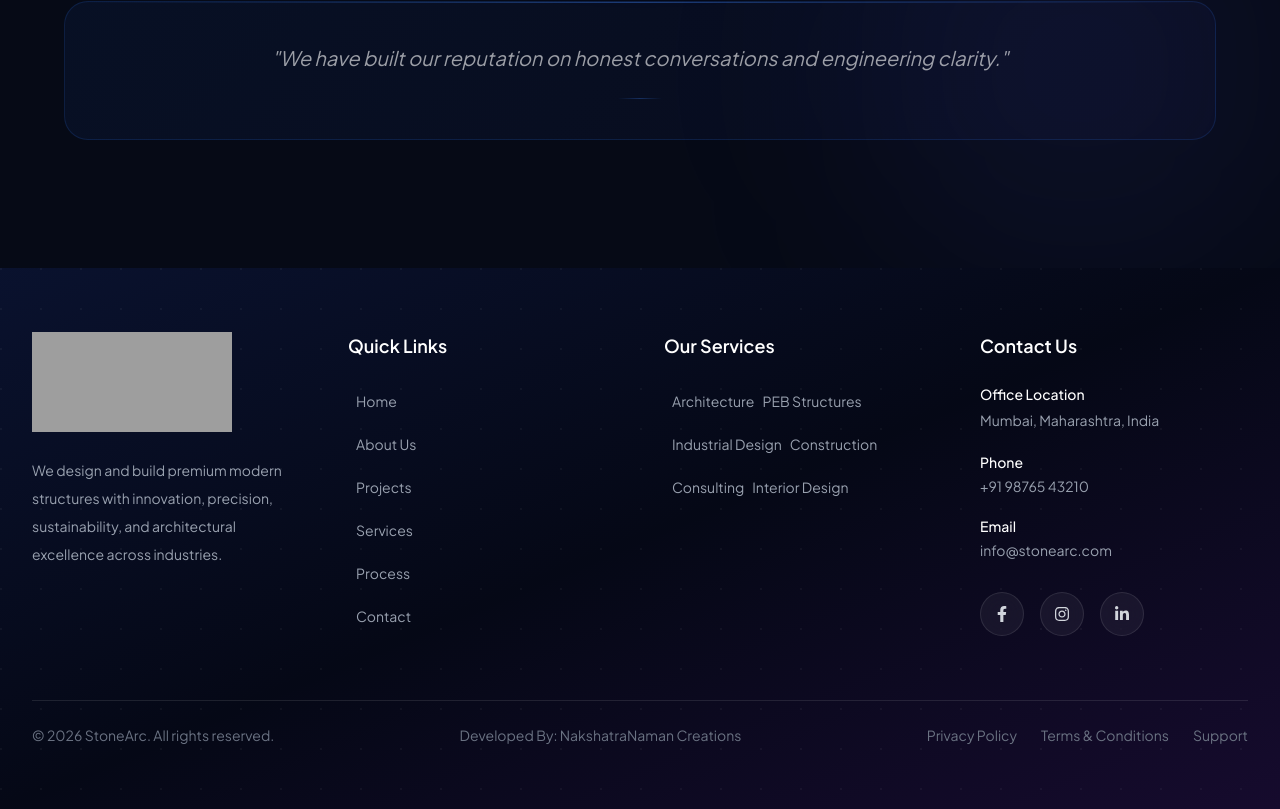
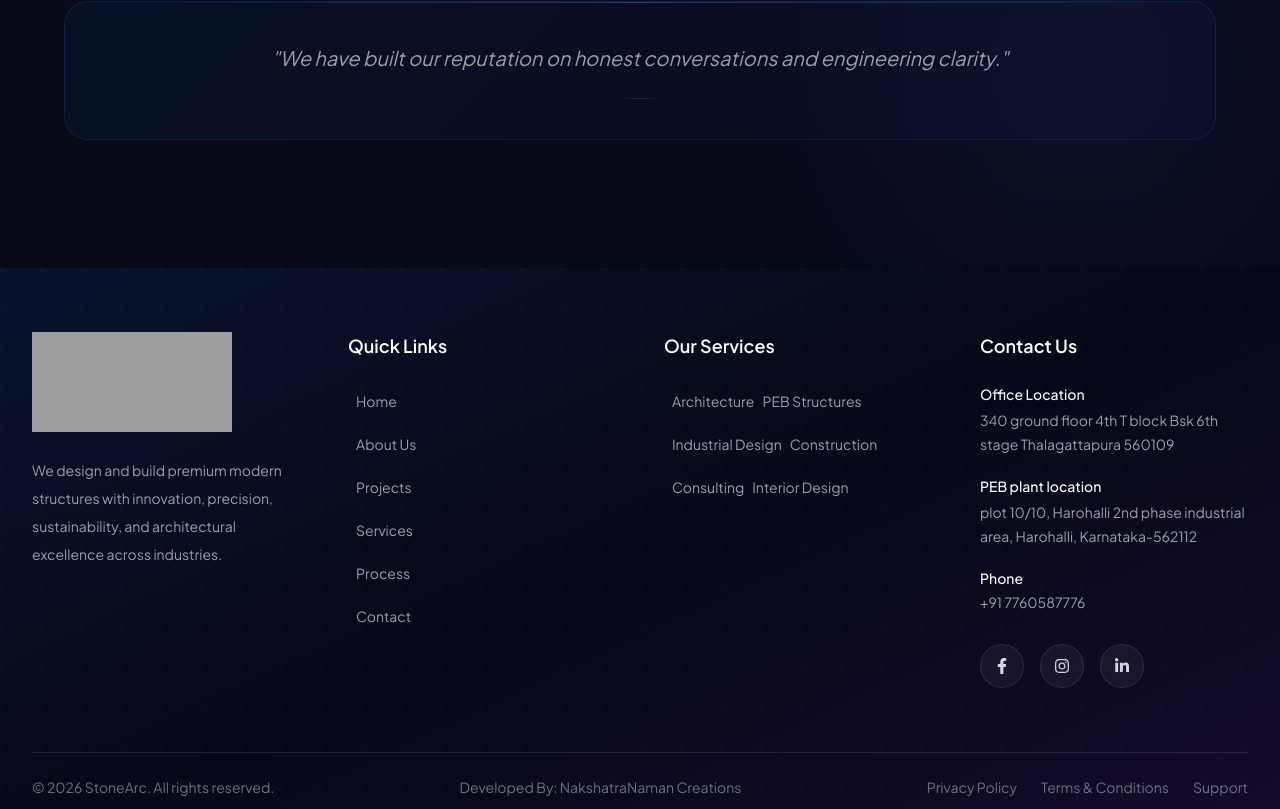
Before and after one commit to mumbaiops45/Stonearc, a Next.js app: page /contact in a window 1280 px wide. Shown: the part 4575-5384 px from the top of the page. Built offline with nearby package versions, Linux system fonts and the light colour scheme; grey boxes are pictures that could not be loaded.

Commit message:
Add location

```diff
--- a/src/app/component/Footer.jsx
+++ b/src/app/component/Footer.jsx
@@ -116,7 +116,17 @@ const Footer = () => {
                 </p>
 
                 <p className="mt-1 leading-6">
-                  Mumbai, Maharashtra, India
+                  340 ground floor 4th T block Bsk 6th stage Thalagattapura 560109
+                </p>
+              </div>
+
+              <div>
+                <p className="font-medium text-white">
+                  PEB plant location
+                </p>
+
+                <p className="mt-1 leading-6">
+                  plot 10/10, Harohalli 2nd phase industrial area, Harohalli, Karnataka-562112
                 </p>
               </div>
 
@@ -126,14 +136,14 @@ const Footer = () => {
                 </p>
 
                 <a
-                  href="tel:+919876543210"
+                  href="tel:+917760587776"
                   className="mt-1 block hover:text-white transition"
                 >
-                  +91 98765 43210
+                  +91 7760587776
                 </a>
               </div>
 
-              <div>
+              {/* <div>
                 <p className="font-medium text-white">
                   Email
                 </p>
@@ -144,7 +154,7 @@ const Footer = () => {
                 >
                   info@stonearc.com
                 </a>
-              </div>
+              </div> */}
             </div>
 
 
@@ -154,7 +164,7 @@ const Footer = () => {
                 href="https://facebook.com"
                 target="_blank"
                 rel="noopener noreferrer"
-                className="flex h-11 w-11 items-center justify-center rounded-full border border-white/10 bg-white/5 text-gray-300 backdrop-blur-md transition-all duration-300 hover:-translate-y-1 hover:border-blue-500 hover:bg-blue-600 hover:text-white"
+                className="flex h-11 w-11 items-center justify-center rounded-full border border-white/10 bg-white/5 text-gray-300 backdrop-blur-md transition-all duration-300 hover:-translate-y-1 hover:border-blue-500 hover:bg-white hover:text-black"
               >
                 <FaFacebookF />
               </a>
@@ -163,7 +173,7 @@ const Footer = () => {
                 href="https://instagram.com"
                 target="_blank"
                 rel="noopener noreferrer"
-                className="flex h-11 w-11 items-center justify-center rounded-full border border-white/10 bg-white/5 text-gray-300 backdrop-blur-md transition-all duration-300 hover:-translate-y-1 hover:border-pink-500 hover:bg-pink-600 hover:text-white"
+                className="flex h-11 w-11 items-center justify-center rounded-full border border-white/10 bg-white/5 text-gray-300 backdrop-blur-md transition-all duration-300 hover:-translate-y-1 hover:border-pink-500 hover:bg-white hover:text-black"
               >
                 <FaInstagram />
               </a>
@@ -172,7 +182,7 @@ const Footer = () => {
                 href="https://linkedin.com"
                 target="_blank"
                 rel="noopener noreferrer"
-                className="flex h-11 w-11 items-center justify-center rounded-full border border-white/10 bg-white/5 text-gray-300 backdrop-blur-md transition-all duration-300 hover:-translate-y-1 hover:border-cyan-500 hover:bg-cyan-600 hover:text-white"
+                className="flex h-11 w-11 items-center justify-center rounded-full border border-white/10 bg-white/5 text-gray-300 backdrop-blur-md transition-all duration-300 hover:-translate-y-1 hover:border-cyan-500 hover:bg-white hover:text-black"
               >
                 <FaLinkedinIn />
               </a>
--- a/src/app/contact/page.jsx
+++ b/src/app/contact/page.jsx
@@ -446,7 +446,7 @@ const Page = () => {
 
                                 <div className="space-y-5" >
                                     {[
-                                        { icon: "📞", label: "Phone", value: "+91 9087654321" },
+                                        { icon: "📞", label: "Phone", value: "+91 7760587776" },
                                         { icon: "✉️", label: "Email", value: "contact@stonearc.com" },
                                         { icon: "🌐", label: "Website", value: "www.stonearc.com" },
                                     ].map(({ icon, label, value }) => (
--- a/src/app/stonearc/page.jsx
+++ b/src/app/stonearc/page.jsx
@@ -170,7 +170,7 @@ const page = () => {
                         className="max-w-4xl"
                     >
 
-                        <div className="inline-flex items-center gap-3 px-5 py-2 rounded-full border border-blue-500/30 bg-blue-500/10 mb-8">
+                        {/* <div className="inline-flex items-center gap-3 px-5 py-2 rounded-full border border-blue-500/30 bg-blue-500/10 mb-8">
 
                             <div className="w-2 h-1 rounded-full bg-blue-400 animate-pulse" />
 
@@ -178,7 +178,7 @@ const page = () => {
                                 Why Stonearc Engineers
                             </span>
 
-                        </div>
+                        </div> */}
 
                         <h1 className="text-4xl md:text-4xl font-bold leading-tight">
 
```
